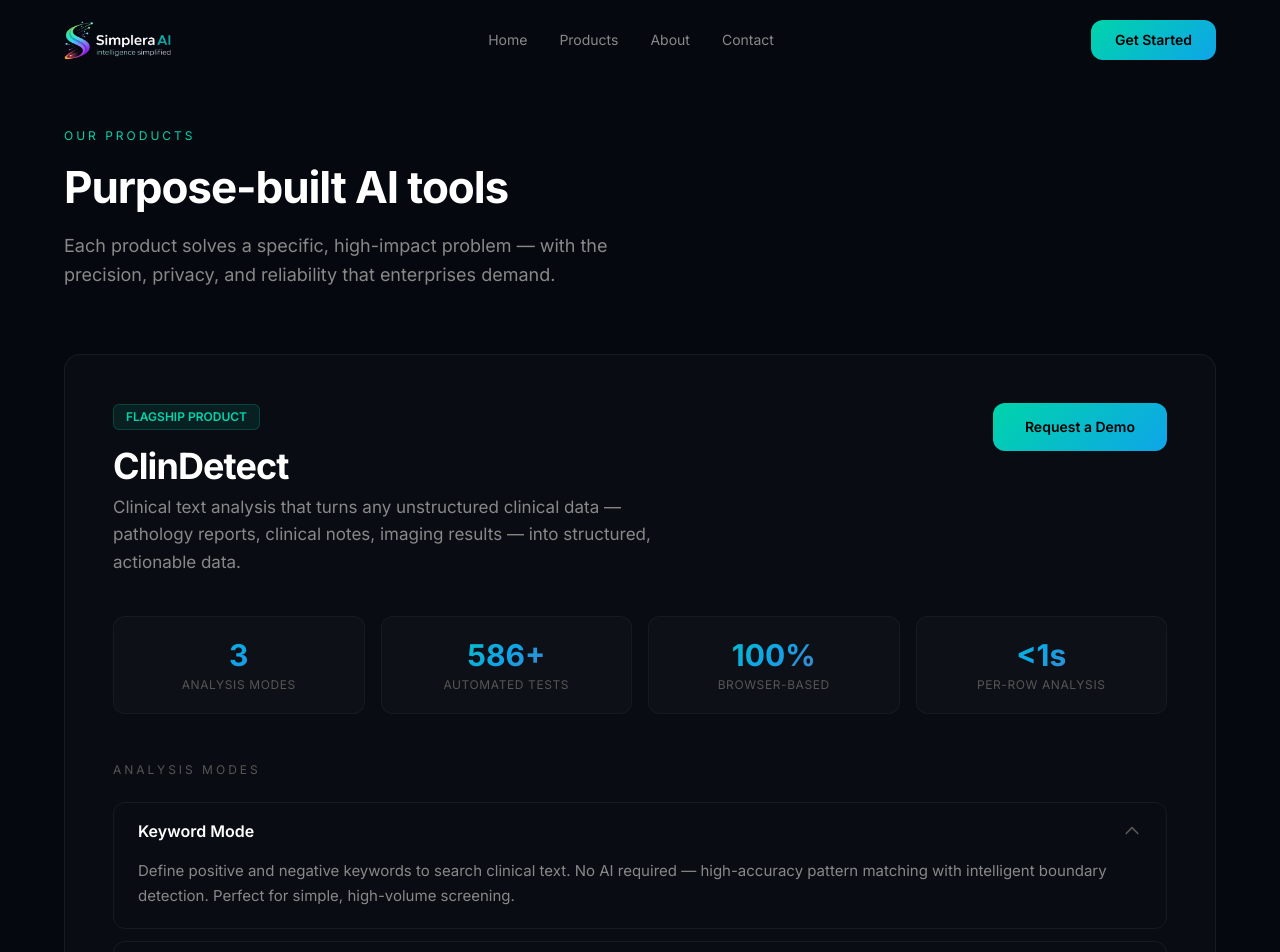
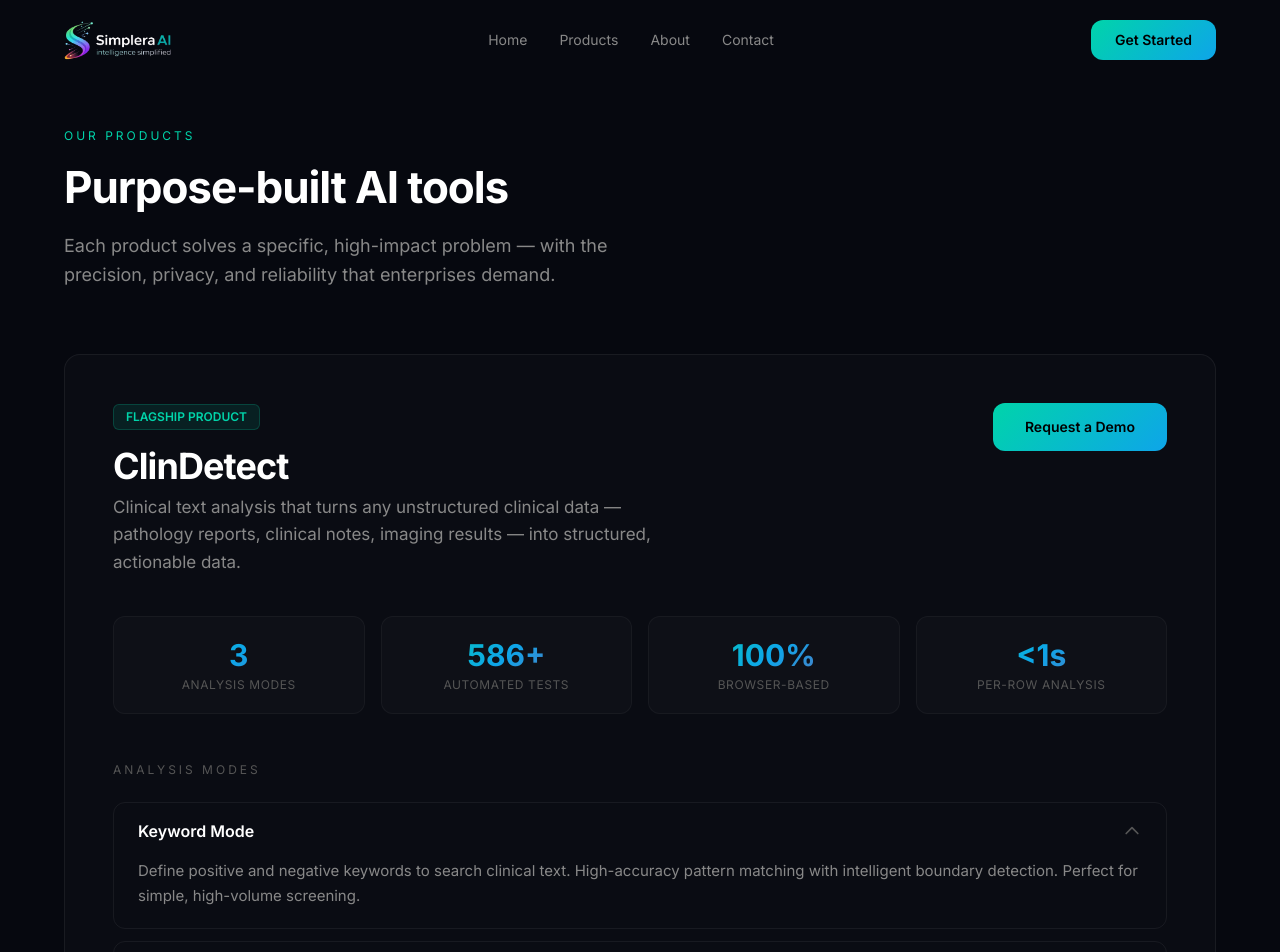
Before and after one commit to Simplera-AI/simplera-website, a Next.js app: page /products in a window 1280 px wide. Shown: the top 952 px of the page. Built offline with nearby package versions, Linux system fonts and the light colour scheme.

Commit message:
Remove 'No AI required' and AI-optional language from ClinDetect

```diff
--- a/components/products/ProductCard.tsx
+++ b/components/products/ProductCard.tsx
@@ -16,13 +16,13 @@
     id: "keyword",
     title: "Keyword Mode",
     description:
-      "Define positive and negative keywords to search clinical text. No AI required — high-accuracy pattern matching with intelligent boundary detection. Perfect for simple, high-volume screening.",
+      "Define positive and negative keywords to search clinical text. High-accuracy pattern matching with intelligent boundary detection. Perfect for simple, high-volume screening.",
   },
   {
     id: "concept",
     title: "Concept Mode",
     description:
-      "Advanced clinical language understanding that detects assertion status, handles negation (\"no evidence of metastasis\"), resolves ambiguity with AI-powered classification, and recognizes synonym concepts. Built for the complexity of real-world clinical language.",
+      "Advanced clinical language understanding that detects assertion status, handles negation (\"no evidence of metastasis\"), resolves ambiguity, and recognizes synonym concepts. Built for the complexity of real-world clinical language.",
   },
   {
     id: "search",
```
